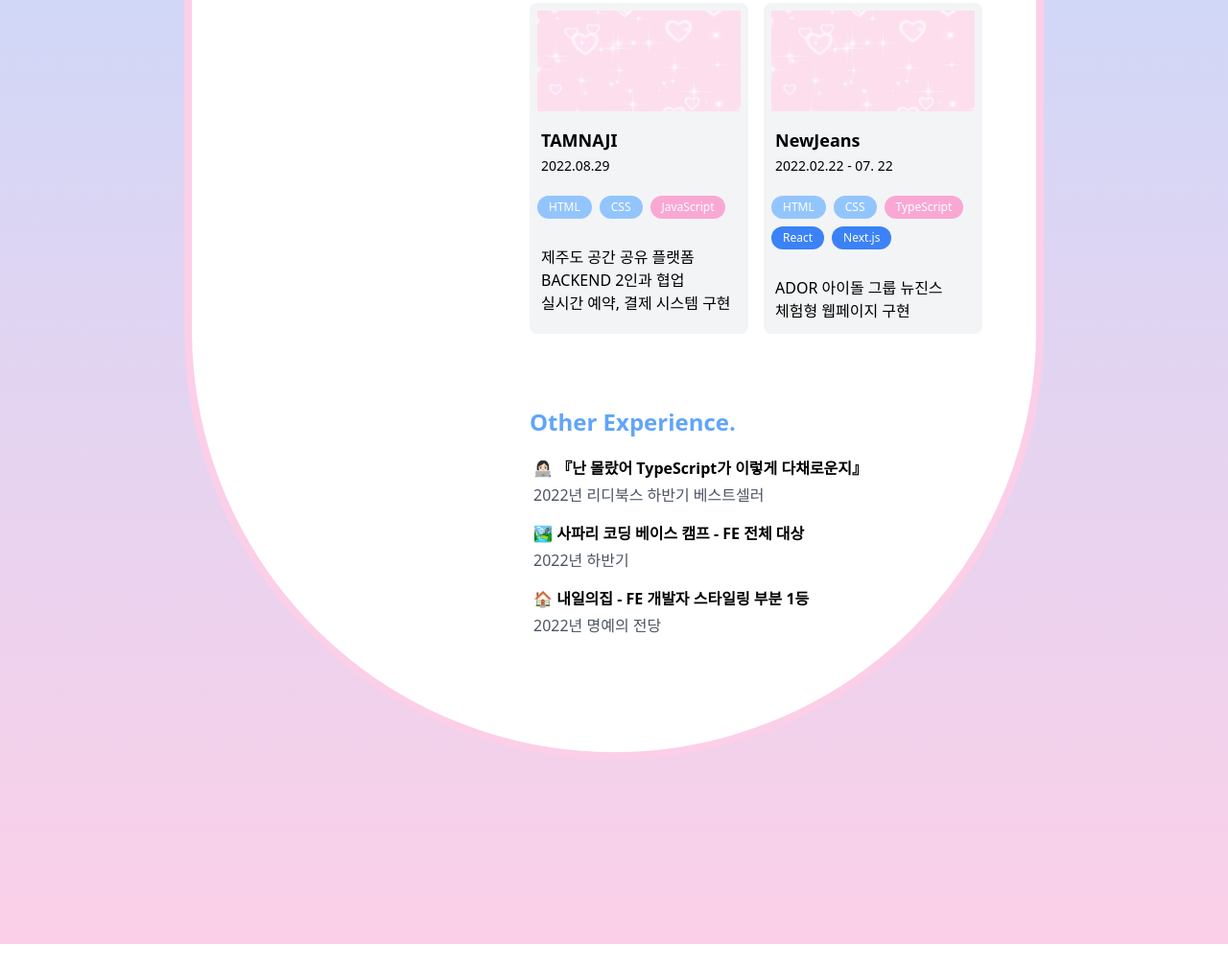
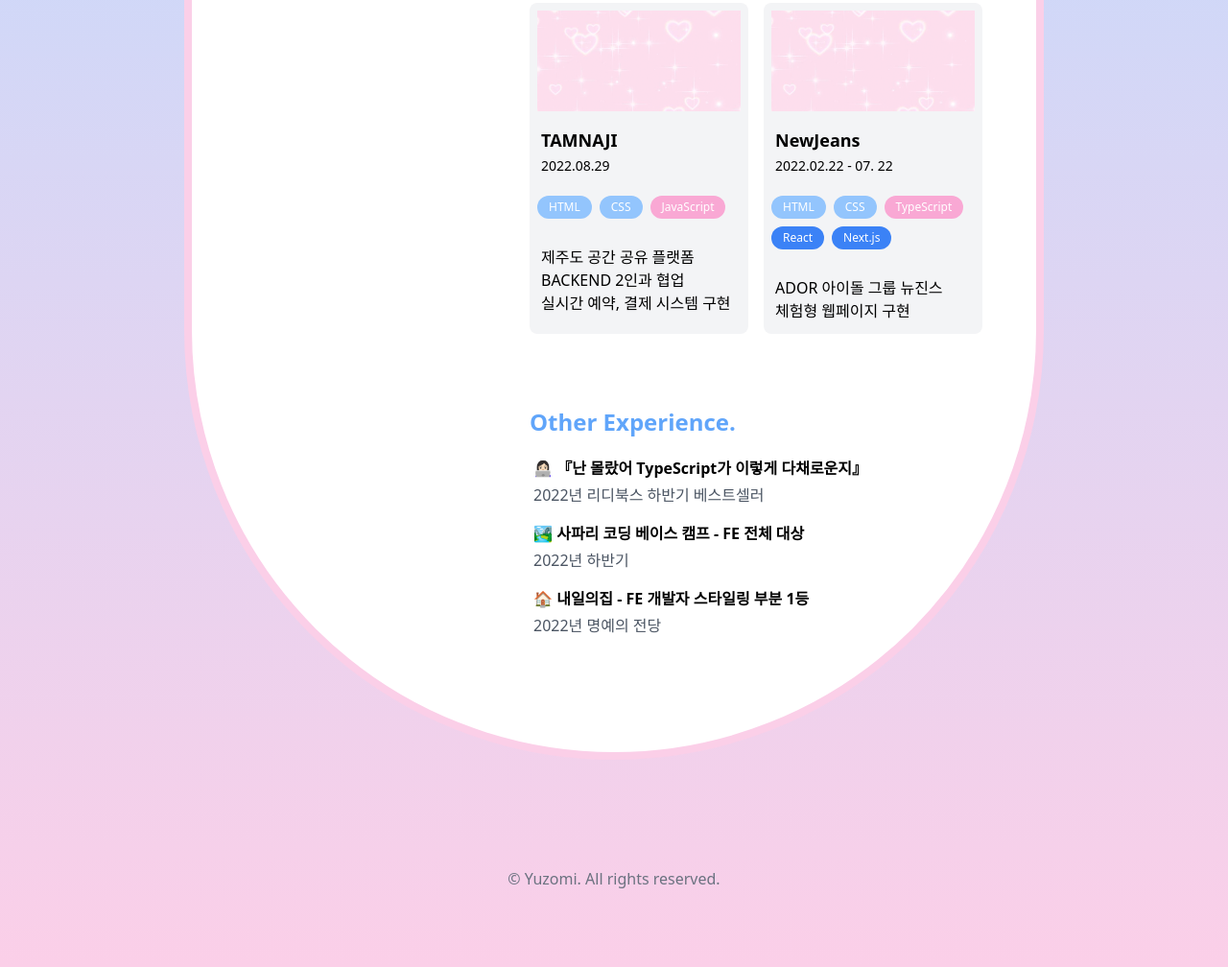
Before and after one commit to yuzomi/tailwind-practice, a plain HTML site: page index.html in a window 1280 px wide. Shown: the part 1854-2862 px from the top of the page at 96% size. Before the commit the page ends 2838 px from the top, so only its background shows below. Drawn offline with nearby package versions, Linux system fonts and the light colour scheme; a web font is replaced by a local one.

```diff
--- a/index.html
+++ b/index.html
@@ -329,6 +329,9 @@
           </div>
         </div>
       </div>
+      <div class="text-gray-500 text-center">
+        © Yuzomi. All rights reserved.
+      </div>
     </div>
   </body>
 </html>
```
